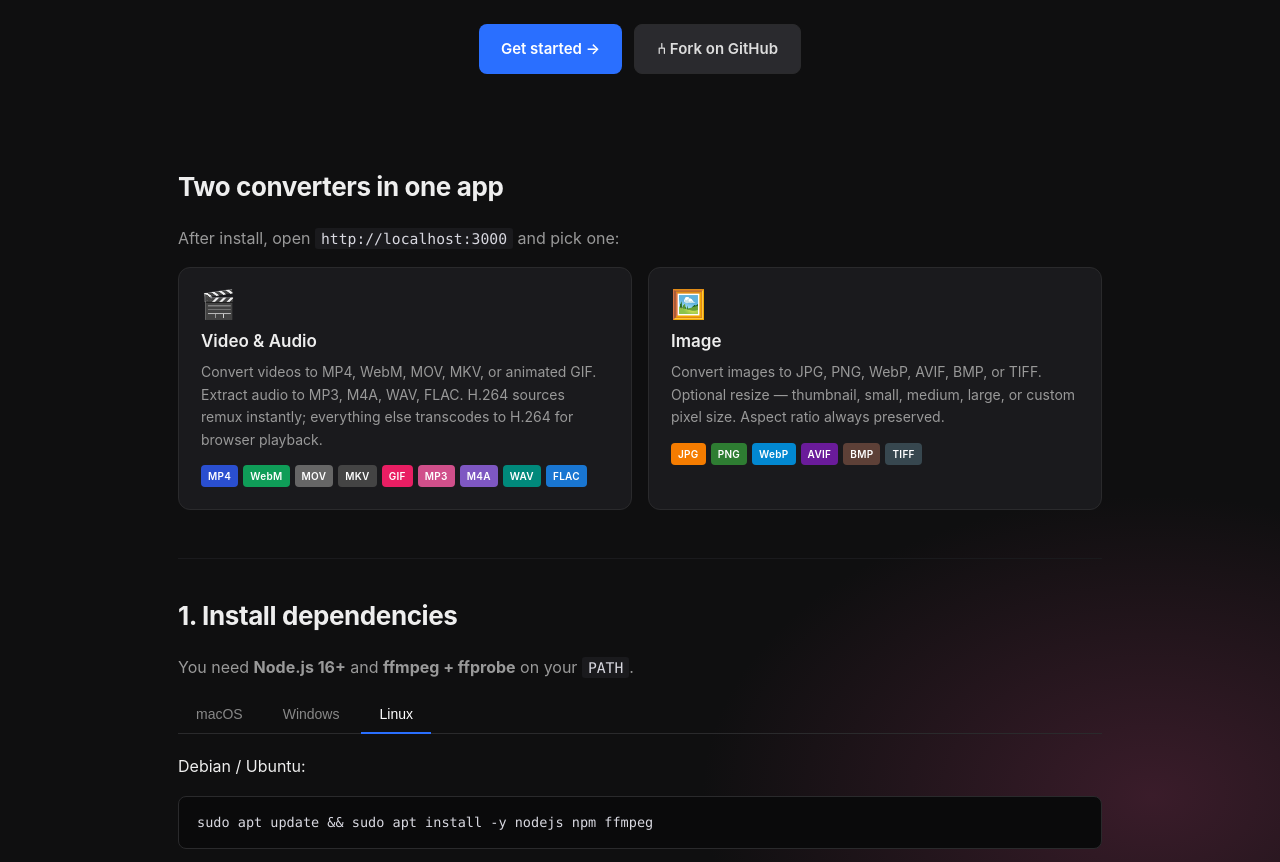
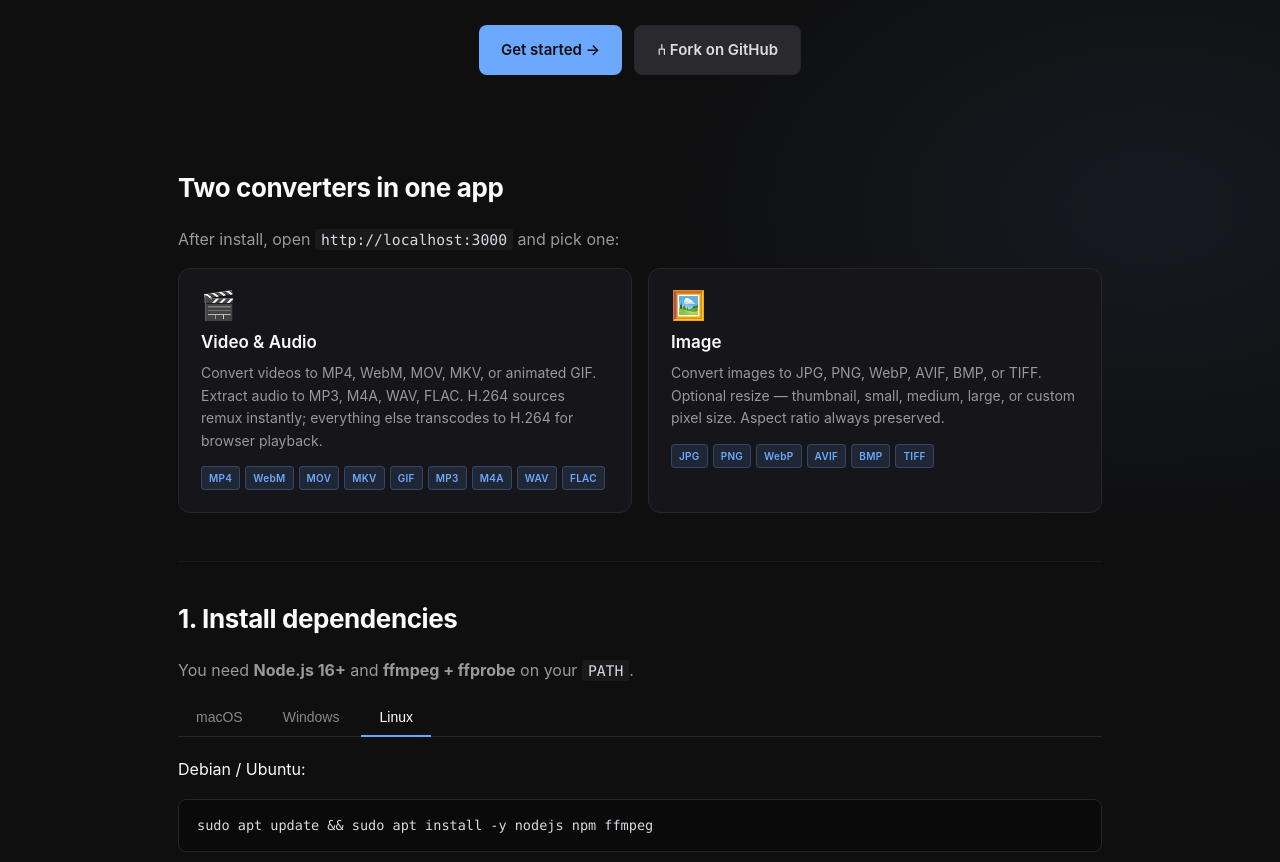
Before and after one commit to CODECRUNCHLABS/Filebrew, a website: page docs/index.html in a window 1280 px wide. Shown: the part 380-1242 px from the top of the page. Drawn offline with Linux system fonts and the light colour scheme.

Commit message:
Apply 3-color palette to marketing site (docs/index.html)
Consolidated --link + --accent into a single --accent (#6da8ff, matching
the local app pages), renamed --text to --fg for cross-project consistency
with UX-GUIDE.md.

Dropped the red half of the body radial gradient (off-palette), retinted
the remaining radial to low-opacity accent blue.

Unified the 15 inline-colored format badges into one accent-tinted style
(label still differentiates MP4/WebM/etc.); same for the hero pill tag.

Fixed the off-brand light blue #7ab4ff in the file-tree directory color,
switched btn-primary text from white to --bg for better contrast on the
lighter accent.

```diff
--- a/docs/index.html
+++ b/docs/index.html
@@ -184,31 +184,31 @@
   <style>
     :root {
       color-scheme: dark;
+      /* 3-color palette: bg, fg, accent.
+         Grays below are tonal shifts of bg, not separate brand colors. */
       --bg: #0f0f10;
-      --panel: #1a1a1d;
-      --panel-2: #1c1c1f;
-      --border: #2a2a2c;
-      --border-hover: #4a4a52;
-      --text: #eee;
+      --fg: #fafafa;
+      --accent: #6da8ff;
+      --panel: #15151a;
+      --panel-2: #1a1a20;
+      --border: #26262c;
+      --border-hover: var(--accent);
       --muted: #888;
       --dim: #666;
-      --link: #6da8ff;
-      --accent: #2a6fff;
     }
     * { box-sizing: border-box; }
     html, body { margin: 0; padding: 0; }
     body {
       font-family: -apple-system, BlinkMacSystemFont, "Segoe UI", Roboto, sans-serif;
       background:
-        radial-gradient(800px 600px at 20% -5%, #1c1c3a 0%, transparent 55%),
-        radial-gradient(900px 600px at 90% 20%, #3a1c2a 0%, transparent 50%),
+        radial-gradient(900px 600px at 90% 10%, rgba(109, 168, 255, 0.07) 0%, transparent 55%),
         var(--bg);
-      color: var(--text);
+      color: var(--fg);
       line-height: 1.6;
       -webkit-font-smoothing: antialiased;
       min-height: 100vh;
     }
-    a { color: var(--link); text-decoration: none; }
+    a { color: var(--accent); text-decoration: none; }
     a:hover { text-decoration: underline; }
     code, pre, kbd {
       font-family: "SF Mono", Menlo, Consolas, monospace;
@@ -254,17 +254,18 @@
     .brand { font-weight: 700; font-size: 15px; letter-spacing: 0.3px; }
     .brand-tagline { font-weight: 400; font-size: 12px; color: var(--muted); margin-left: 6px; }
     .brand-tagline a { color: var(--muted); text-decoration: none; }
-    .brand-tagline a:hover { color: var(--text); text-decoration: underline; }
+    .brand-tagline a:hover { color: var(--fg); text-decoration: underline; }
     .nav-links { display: flex; gap: 22px; font-size: 14px; }
     .nav-links a { color: var(--muted); }
-    .nav-links a:hover { color: var(--text); text-decoration: none; }
+    .nav-links a:hover { color: var(--fg); text-decoration: none; }
 
     /* hero */
     .hero { padding: 24px 0 56px; text-align: center; }
     .hero .tag {
       display: inline-block;
-      background: #1a1a3a;
-      color: #b8c2ff;
+      background: rgba(109, 168, 255, 0.12);
+      color: var(--accent);
+      border: 1px solid rgba(109, 168, 255, 0.25);
       padding: 4px 12px;
       border-radius: 999px;
       font-size: 11px;
@@ -302,8 +303,8 @@
       transition: transform 0.1s, filter 0.1s, background 0.15s;
     }
     .btn:hover { text-decoration: none; transform: translateY(-1px); }
-    .btn-primary { background: var(--accent); color: #fff; }
-    .btn-primary:hover { filter: brightness(1.15); }
+    .btn-primary { background: var(--accent); color: var(--bg); }
+    .btn-primary:hover { filter: brightness(1.1); }
     .btn-secondary { background: #2a2a2e; color: #ddd; border: 1px solid var(--border); }
     .btn-secondary:hover { background: #34343a; }
 
@@ -317,7 +318,7 @@
     }
     h3 {
       font-size: 16px;
-      color: var(--text);
+      color: var(--fg);
       margin: 22px 0 8px;
       font-weight: 600;
     }
@@ -343,7 +344,9 @@
       font-size: 10px;
       padding: 3px 7px;
       border-radius: 4px;
-      color: #fff;
+      color: var(--accent);
+      background: rgba(109, 168, 255, 0.12);
+      border: 1px solid rgba(109, 168, 255, 0.25);
       font-weight: 600;
       letter-spacing: 0.3px;
     }
@@ -366,7 +369,7 @@
       border-bottom: 2px solid transparent;
       margin-bottom: -1px;
     }
-    .os-tab:hover { color: var(--text); }
+    .os-tab:hover { color: var(--fg); }
     .os-tab.active { color: #fff; border-bottom-color: var(--accent); }
     .os-pane { display: none; padding-top: 4px; }
     .os-pane.active { display: block; }
@@ -388,7 +391,7 @@
       overflow-x: auto;
     }
     .tree .c { color: var(--muted); }
-    .tree .d { color: #7ab4ff; }
+    .tree .d { color: var(--accent); }
 
     /* how-it-works */
     .hiw-list { display: grid; grid-template-columns: repeat(auto-fit, minmax(260px, 1fr)); gap: 14px; margin-top: 14px; }
@@ -422,7 +425,7 @@
       line-height: 1;
       transition: transform 0.15s, color 0.15s;
     }
-    .faq-item[open] summary::after { transform: rotate(45deg); color: var(--text); }
+    .faq-item[open] summary::after { transform: rotate(45deg); color: var(--fg); }
     .faq-item summary h3 {
       margin: 0;
       font-size: 15px;
@@ -437,7 +440,7 @@
       font-size: 14px;
       line-height: 1.6;
     }
-    .faq-item p a { color: var(--link); }
+    .faq-item p a { color: var(--accent); }
 
     /* footer */
     footer {
@@ -449,7 +452,7 @@
       text-align: center;
     }
     footer a { color: var(--muted); }
-    footer a:hover { color: var(--text); }
+    footer a:hover { color: var(--fg); }
 
     /* tables — wrap in a scroll container on narrow screens */
     .table-wrap { overflow-x: auto; }
@@ -546,15 +549,15 @@
           <h3>Video &amp; Audio</h3>
           <p>Convert videos to MP4, WebM, MOV, MKV, or animated GIF. Extract audio to MP3, M4A, WAV, FLAC. H.264 sources remux instantly; everything else transcodes to H.264 for browser playback.</p>
           <div class="badges">
-            <span class="badge" style="background:#2a4fd0">MP4</span>
-            <span class="badge" style="background:#0f9d58">WebM</span>
-            <span class="badge" style="background:#666">MOV</span>
-            <span class="badge" style="background:#444">MKV</span>
-            <span class="badge" style="background:#e91e63">GIF</span>
-            <span class="badge" style="background:#d04f8a">MP3</span>
-            <span class="badge" style="background:#7e57c2">M4A</span>
-            <span class="badge" style="background:#00897b">WAV</span>
-            <span class="badge" style="background:#1976d2">FLAC</span>
+            <span class="badge">MP4</span>
+            <span class="badge">WebM</span>
+            <span class="badge">MOV</span>
+            <span class="badge">MKV</span>
+            <span class="badge">GIF</span>
+            <span class="badge">MP3</span>
+            <span class="badge">M4A</span>
+            <span class="badge">WAV</span>
+            <span class="badge">FLAC</span>
           </div>
         </div>
         <div class="conv-card">
@@ -562,12 +565,12 @@
           <h3>Image</h3>
           <p>Convert images to JPG, PNG, WebP, AVIF, BMP, or TIFF. Optional resize — thumbnail, small, medium, large, or custom pixel size. Aspect ratio always preserved.</p>
           <div class="badges">
-            <span class="badge" style="background:#f57c00">JPG</span>
-            <span class="badge" style="background:#2e7d32">PNG</span>
-            <span class="badge" style="background:#0288d1">WebP</span>
-            <span class="badge" style="background:#6a1b9a">AVIF</span>
-            <span class="badge" style="background:#5d4037">BMP</span>
-            <span class="badge" style="background:#37474f">TIFF</span>
+            <span class="badge">JPG</span>
+            <span class="badge">PNG</span>
+            <span class="badge">WebP</span>
+            <span class="badge">AVIF</span>
+            <span class="badge">BMP</span>
+            <span class="badge">TIFF</span>
           </div>
         </div>
       </div>
```
